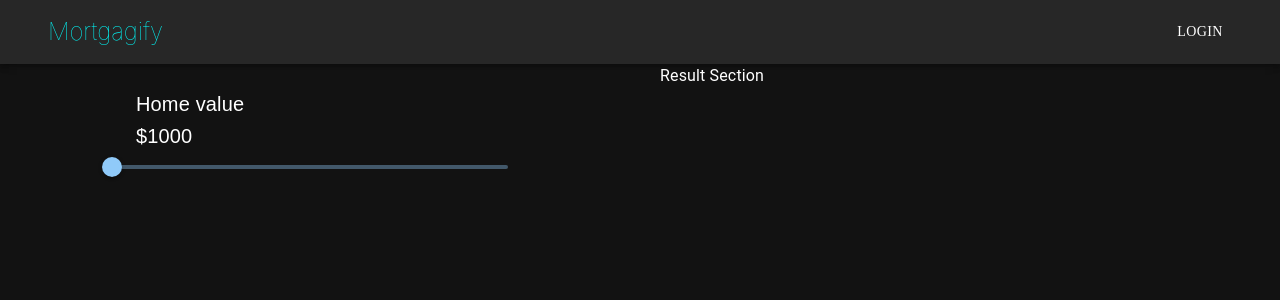
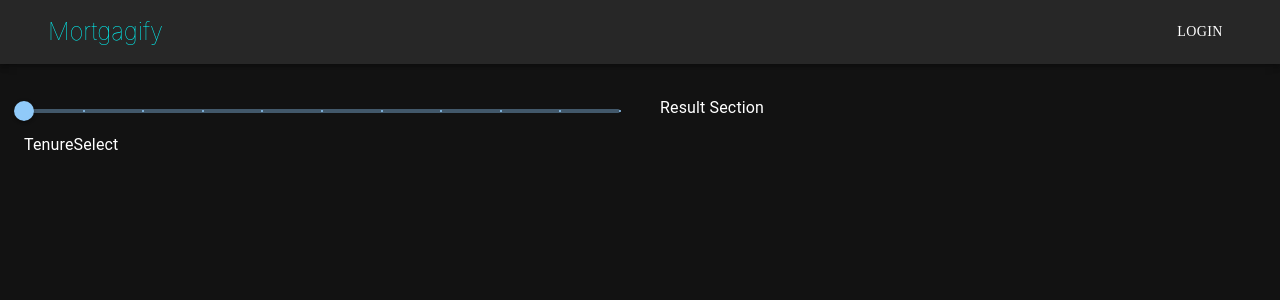
Before and after one commit to Shohaibur/Mortgagify, a React (Create React App) app: page / in a window 1280 px wide. Shown: the top 300 px of the page. Built offline with nearby package versions, Linux system fonts and the light colour scheme.

Commit message:
reformat

```diff
--- a/src/App.js
+++ b/src/App.js
@@ -1,36 +1,30 @@
-import { Container, Slider, Grid } from "@mui/material";
+import { Container, Grid } from "@mui/material";
 import Navbar from "./components/common/Navbar";
 import MainContent from "./components/MainContent";
 import Result from "./components/Result";
+import SliderSelect from "./components/SliderSelect";
+import TenureSelect from "./components/TenureSelect";
+//import CustomSlider from "./components/Slider";
 
 
 function App() {
     return (
-    // <div className="App">
-    //  <Navbar/>
-    //  <MainContent/>
-    //  <Container maxWidth="xl"  >
-    //  <Slider/>
-    //  </Container>
-    // </div>
-
       <div className="App">
         <Navbar />
-
-      <Grid container spacing={5}>
+        <Container maxWidth="xl" sx={{marginTop:4}}>
+        <Grid container spacing={5} >
           <Grid item xs={12} md={6}>
-          <Container maxWidth="xs" >
-          <MainContent />
-      <Slider />
-          </Container>
+            <SliderSelect/>
+            <TenureSelect/>
           </Grid>
           <Grid item xs={12} md={6}>
-          <Result />
+            <Result/>
           </Grid>
           </Grid>
 
+        </Container>
+
       </div>
-
     );
 }
 
--- a/src/components/MainContent.js
+++ b/src/components/MainContent.js
@@ -1,11 +1,11 @@
-import { Container } from "@mui/material";
-import Typography from "@mui/material/Typography";
-import Box from "@mui/material/Box";
+import { Container, Typography, Box } from "@mui/material";
+import React from "react";
+import CustomSlider from "./common/Slider"; // Adjust the path based on your actual file structure
 
 const MainContent = () => {
   return (
     <Box sx={{ flexGrow: 1 }}>
-      <Container maxWidth="xl" sx={{marginTop:3}}>
+      <Container maxWidth="xl" sx={{ marginTop: 3 }}>
         <Typography
           variant="h6"
           component="div"
@@ -15,7 +15,6 @@ const MainContent = () => {
           Home value
         </Typography>
         <Typography
-
           variant="h6"
           component="div"
           color="white"
@@ -23,6 +22,24 @@ const MainContent = () => {
         >
           $1000
         </Typography>
+        <CustomSlider />
+        <Typography
+          variant="h6"
+          component="div"
+          color="white"
+          sx={{ fontFamily: "sans-serif" }}
+        >
+          Down Payment
+        </Typography>
+
+        <Typography
+          variant="h6"
+          component="div"
+          color="white"
+          sx={{ fontFamily: "sans-serif" }}
+        >
+          $2000
+        </Typography>
       </Container>
     </Box>
   );
--- /dev/null
+++ b/src/components/SliderSelect.js
@@ -0,0 +1,13 @@
+import React from "react";
+import SliderComponent from "./common/SliderComponent";
+
+const SliderSelect=()=>{
+  return(
+    <>
+   <SliderComponent min={10} max={60} defaultValue={3} step={5} onChange={(e,value)=>console.log(value)} />
+   {/* <SliderComponent min={20} max={50} defaultValue={25} />
+   <SliderComponent min={30} max={80} defaultValue={30} /> */}
+   </>
+  )
+}
+export default SliderSelect;
--- /dev/null
+++ b/src/components/TenureSelect.js
@@ -0,0 +1,9 @@
+import React from "react";
+const TenureSelect=()=>{
+  return(
+    <div>
+      TenureSelect
+    </div>
+  )
+}
+export default TenureSelect;
--- a/src/components/Slider.js
+++ b/src/components/common/Slider.js
@@ -3,7 +3,7 @@ import Box from '@mui/material/Box';
 import Slider from '@mui/material/Slider';
 import { Container } from '@mui/material';
 
-const Slider = () => {
+const CustomSlider = () => {
   return (
 
     <Container maxWidth="xl">
@@ -13,4 +13,4 @@ const Slider = () => {
   );
 };
 
-export default Slider;
+export default CustomSlider;
--- /dev/null
+++ b/src/components/common/SliderComponent.js
@@ -0,0 +1,15 @@
+import React from "react";
+import { Slider } from "@mui/material";
+
+const SliderComponent = ({ defaultValue, min, max,step,onChange,value }) => {
+  return (
+
+    <Slider defaultValue={defaultValue} min={min} max={max} step={step}
+    onChange={onChange}
+    value={value}
+    marks aria-label="Default" valueLabelDisplay="auto" />
+
+  )
+}
+
+export default SliderComponent
```
Lines whose indentation alone changed are shown as unchanged.
